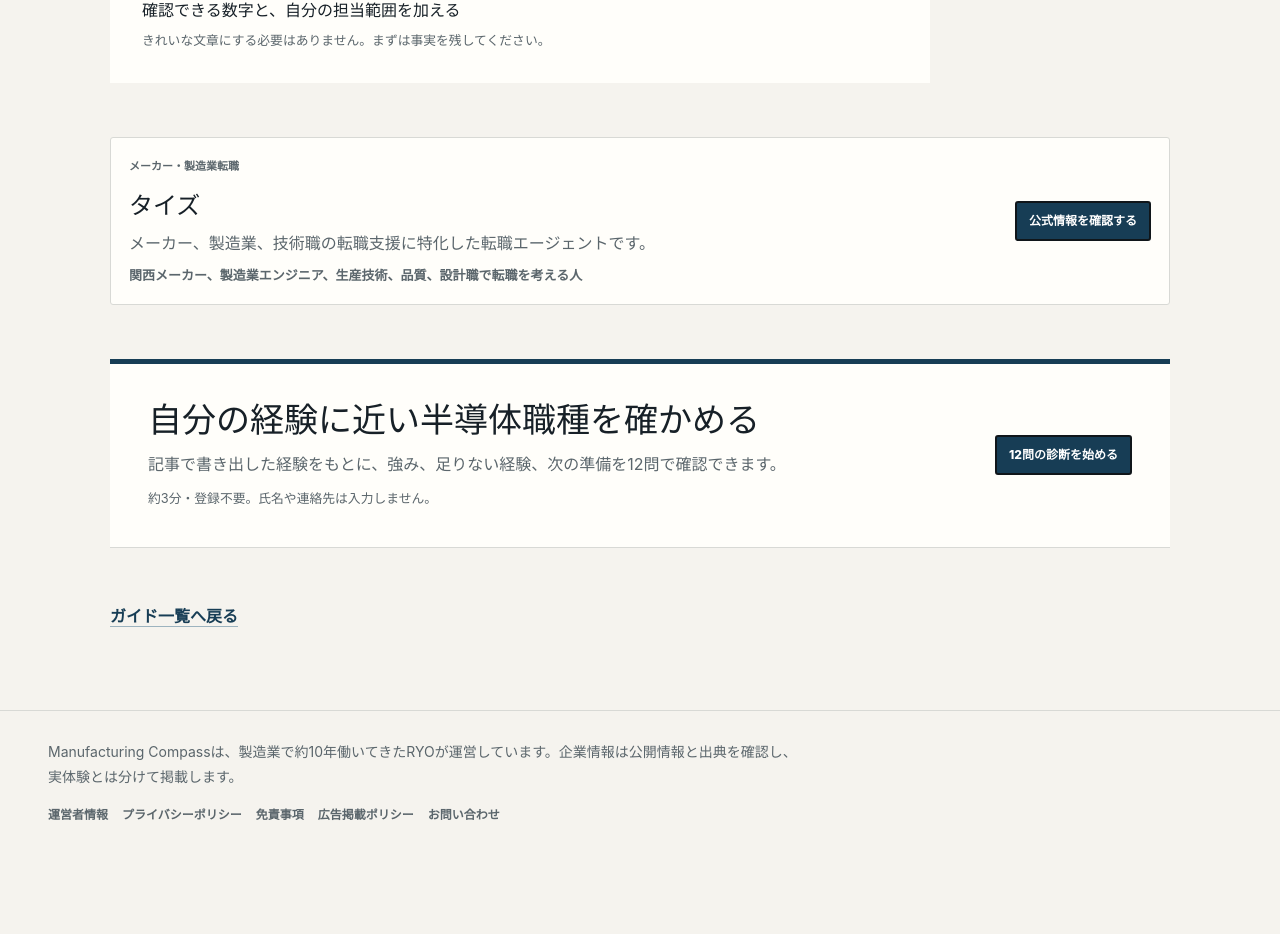
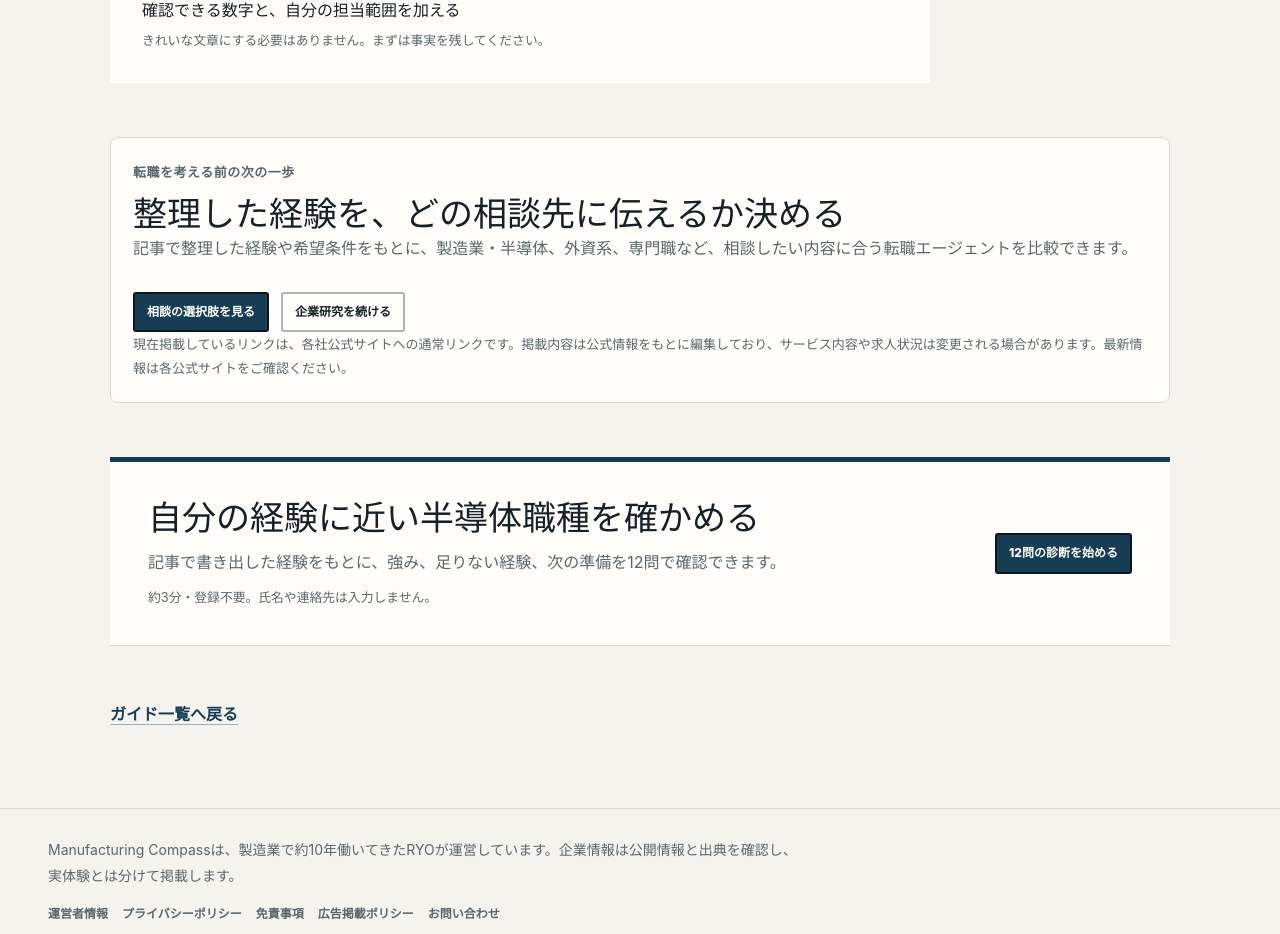
Before and after one commit to ryo0905-eng/manufacturing-compass, a Next.js app: page /guides/equipment-engineer-route in a window 1280 px wide. Shown: the part 3633-4567 px from the top of the page. Before the commit the page ends 4488 px from the top, so only its background shows below. Built offline with nearby package versions, Linux system fonts and the light colour scheme; no server answers.

Commit message:
fix: route guide CTAs through agent comparison

```diff
--- a/src/app/guides/[slug]/page.tsx
+++ b/src/app/guides/[slug]/page.tsx
@@ -1,7 +1,7 @@
 import type { Metadata } from "next";
 import Link from "next/link";
 import { notFound } from "next/navigation";
-import { AgentCta } from "@/components/AgentCta";
+import { AffiliateCta } from "@/components/AffiliateCta";
 import { DiagnosisCta } from "@/components/DiagnosisCta";
 import { StructuredData } from "@/components/StructuredData";
 import { TodayAction } from "@/components/TodayAction";
@@ -112,7 +112,10 @@ export default async function GuidePage({ params }: GuidePageProps) {
 
         <TodayAction action={guide.todayQuest} />
 
-        <AgentCta agentId="ties" />
+        <AffiliateCta
+          title="整理した経験を、どの相談先に伝えるか決める"
+          body="記事で整理した経験や希望条件をもとに、製造業・半導体、外資系、専門職など、相談したい内容に合う転職エージェントを比較できます。"
+        />
 
         <DiagnosisCta title="自分の経験に近い半導体職種を確かめる" body="記事で書き出した経験をもとに、強み、足りない経験、次の準備を12問で確認できます。" />
         <p className="back-link"><Link className="text-link" href="/guides">ガイド一覧へ戻る</Link></p>
```
Also changed, not shown: 1 other file (tests, documents, lock files or other folders).
